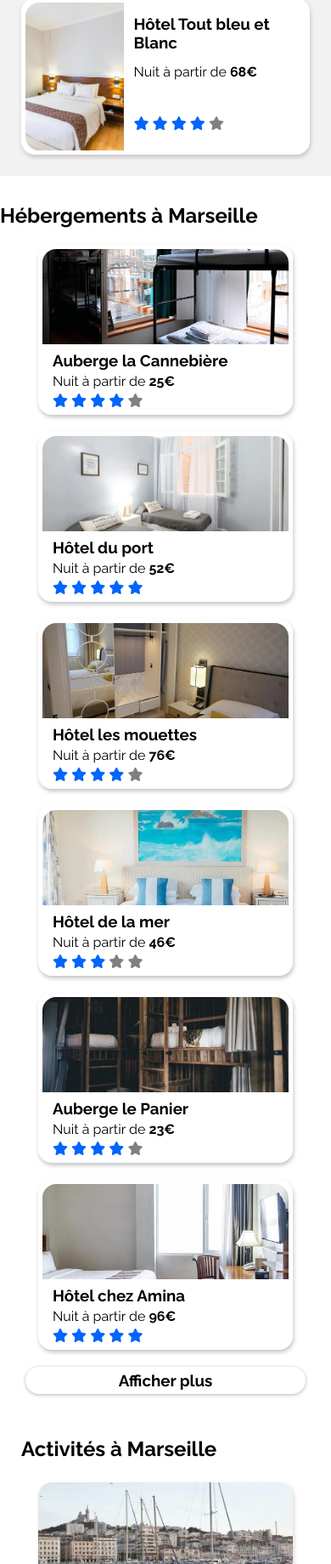
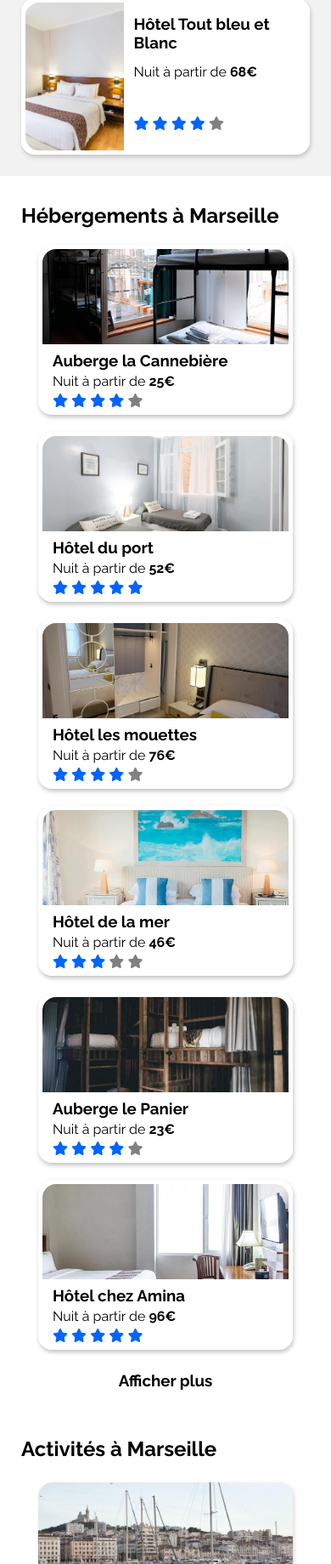
Before and after one commit to Perpel667/OPCR-DEVWEB-P2, a plain HTML site: page index.html in a window 390 px wide. Shown: the part 1180-3020 px from the top of the page at 85% size. Drawn offline with Linux system fonts and the light colour scheme.

Commit message:
modif showmore button & host title

```diff
--- a/css/styles.css
+++ b/css/styles.css
@@ -541,15 +541,16 @@ img.activitiesCardImg {
     padding: 0px;
     border-radius: 0rem;
   }
+  .mainHostingTitle {
+    margin-left: 25px;
+  }
   .showMoreTitle {
-    border-radius: 1rem 1rem 1rem 1rem;
-    box-shadow: 0px 1px 4px 0px rgb(179 179 179);
     text-align: center;
     margin: 0px 30px 0px 30px;
     padding: 5px;
   }
   .showMoreTitle:hover {
-    box-shadow: 0px 1px 4px 0px var(--blue);
+    color: var(--blue);
   }
   .activitiesCard {
     width: 100%;
```
